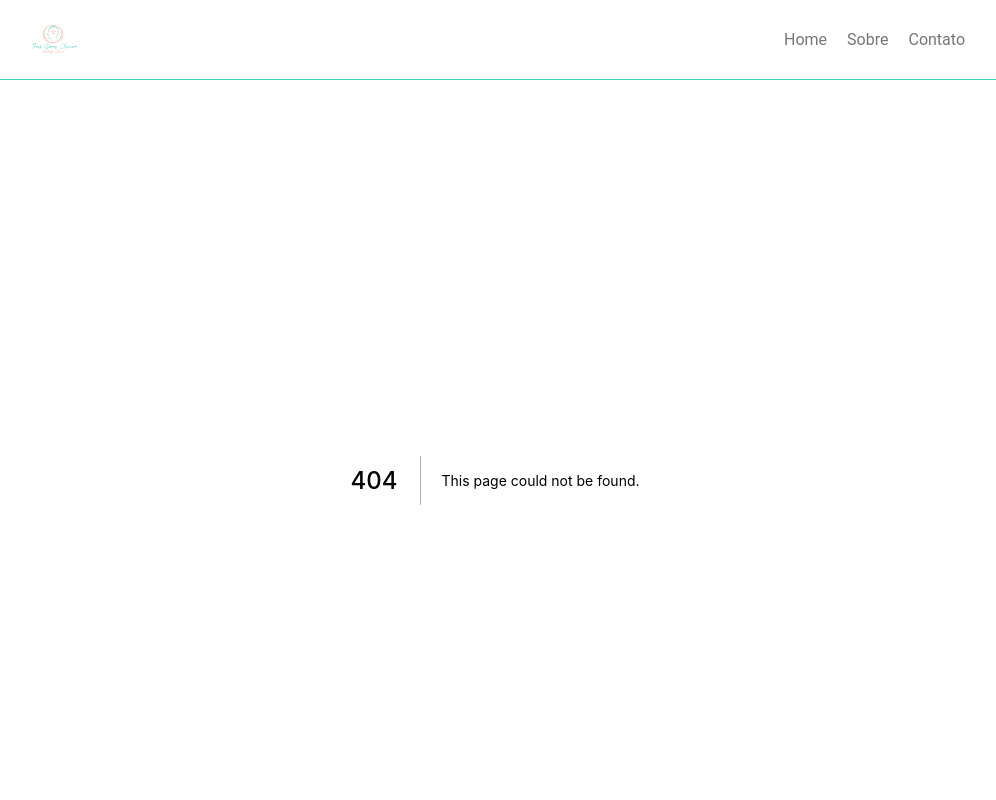
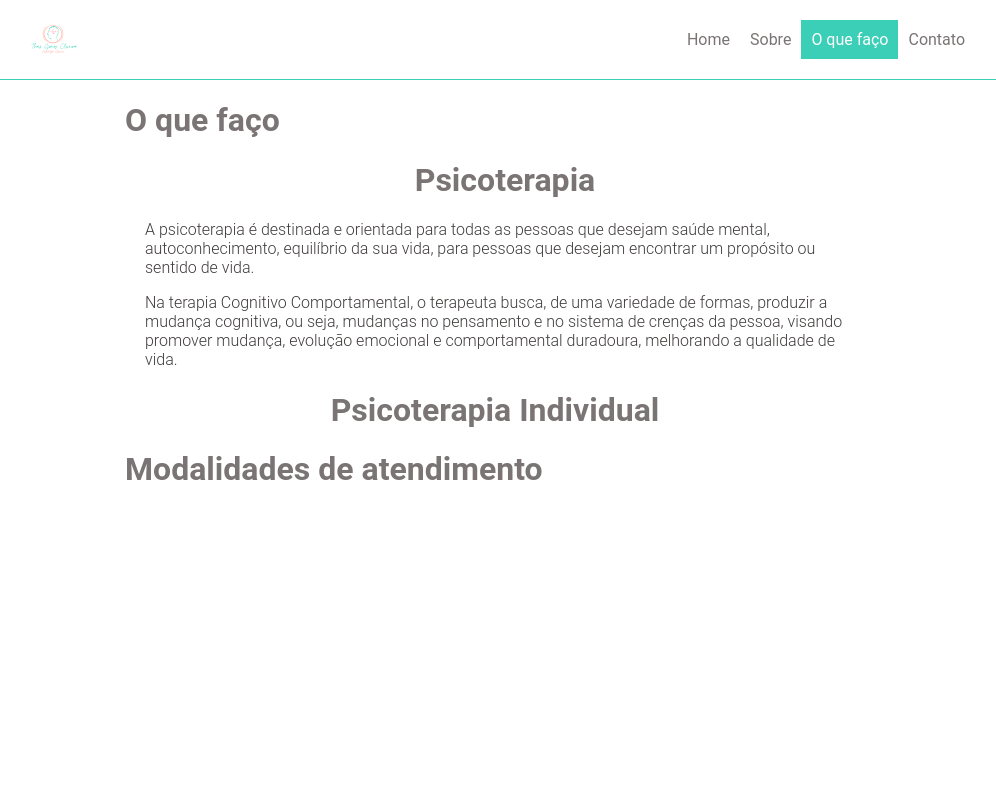
Before and after one commit to marcosrib/site-nextjs, a Next.js app: page /oquefaco in a window 1280 px wide. Before the commit this address had no page. Shown: the top 800 px of the page, without its empty margins (145-1141 px from the left). Built offline with nearby package versions, Linux system fonts and the light colour scheme.

Commit message:
criaçao pagina oque faço

```diff
--- a/src/components/Header/index.tsx
+++ b/src/components/Header/index.tsx
@@ -24,6 +24,7 @@ const Header: React.FC = () => {
         <nav className={styles.nav}>
           <Link href='/'><a className={router.pathname == "/" ? styles.active : ""}>Home</a></Link>
           <Link href='/sobre'><a className={router.pathname == "/sobre" ? styles.active : ""} >Sobre</a></Link>
+          <Link href='/oquefaco'><a className={router.pathname == "/oquefaco" ? styles.active : ""}>O que faço</a></Link>
           <Link href='/contato'><a className={router.pathname == "/contato" ? styles.active : ""}>Contato</a></Link>
         </nav>
       </header>
--- /dev/null
+++ b/src/pages/oquefaco/Oquefaco.module.css
@@ -0,0 +1,27 @@
+.container {
+    height: 100vh;
+    padding: 0 30px 0 30px;
+    margin-left: auto;
+    margin-right: auto;
+    width: 50em
+}
+
+#text {
+    color: var(--color-black-primary);
+    font-weight: 300;
+    font-size: 16px;
+}
+
+.contentText {
+    margin-left: 20px;
+}
+
+#title1 {
+    display: block;
+    text-align: center;
+    color: var(--color-green-primary);
+}
+
+#title {
+    color: var(--color-green-primary);
+}
--- /dev/null
+++ b/src/pages/oquefaco/index.tsx
@@ -0,0 +1,21 @@
+import styles from './Oquefaco.module.css'
+function OqueFaco() {
+    return (
+        <div className={styles.container}>
+            <h1 id={styles.title}>O que faço</h1>
+            <div className={styles.contentText}>
+                <h1 id={styles.title1}>Psicoterapia</h1>
+                <p id={styles.text}>A psicoterapia é destinada e orientada para todas as pessoas que desejam  saúde mental, autoconhecimento, equilíbrio da sua vida, para pessoas que desejam encontrar um propósito ou sentido de vida.</p>
+                <p id={styles.text}>Na terapia Cognitivo Comportamental, o terapeuta busca, de uma variedade de formas, produzir a mudança cognitiva, ou seja, mudanças no pensamento e no sistema de crenças da pessoa, visando promover mudança, evolução emocional e comportamental duradoura, melhorando a qualidade de vida.</p>
+            </div>
+            <div>
+                <h1 id={styles.title1}>Psicoterapia Individual</h1>
+                <h1 id={styles.title}>Modalidades de atendimento</h1>
+
+            </div>
+        </div>
+    )
+}
+
+
+export default OqueFaco;
--- a/styles/Home/Home.module.css
+++ b/styles/Home/Home.module.css
@@ -1,9 +1,9 @@
 .img {
-  --background-image: url("/home-image.png");
-  --background-repeat: no-repeat;
-  --background-size: ;
+  background-image: url("/home-image.png");
+  background-repeat: no-repeat;
+  background-size: cover;
   height: 100vh;
-  width: 100%;
+  width: 100vw;
   display: flex;
   align-items: center;
   justify-content: center;
```
Also changed, not shown: src/pages/index.tsx (+4 -3 lines).
